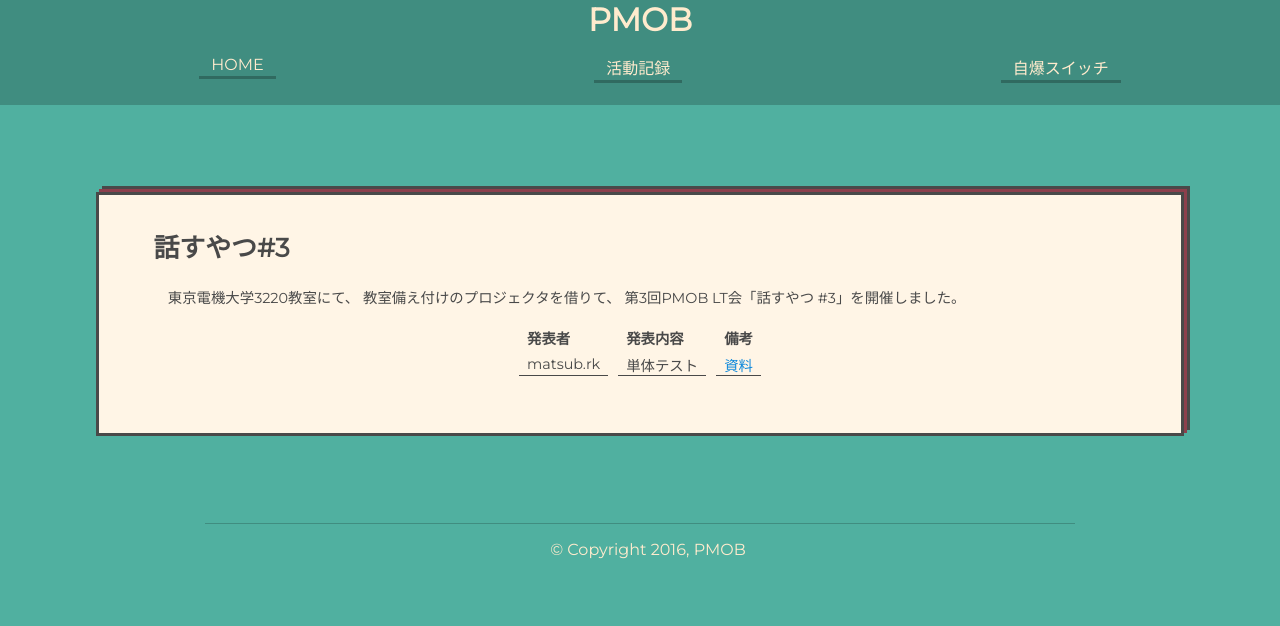
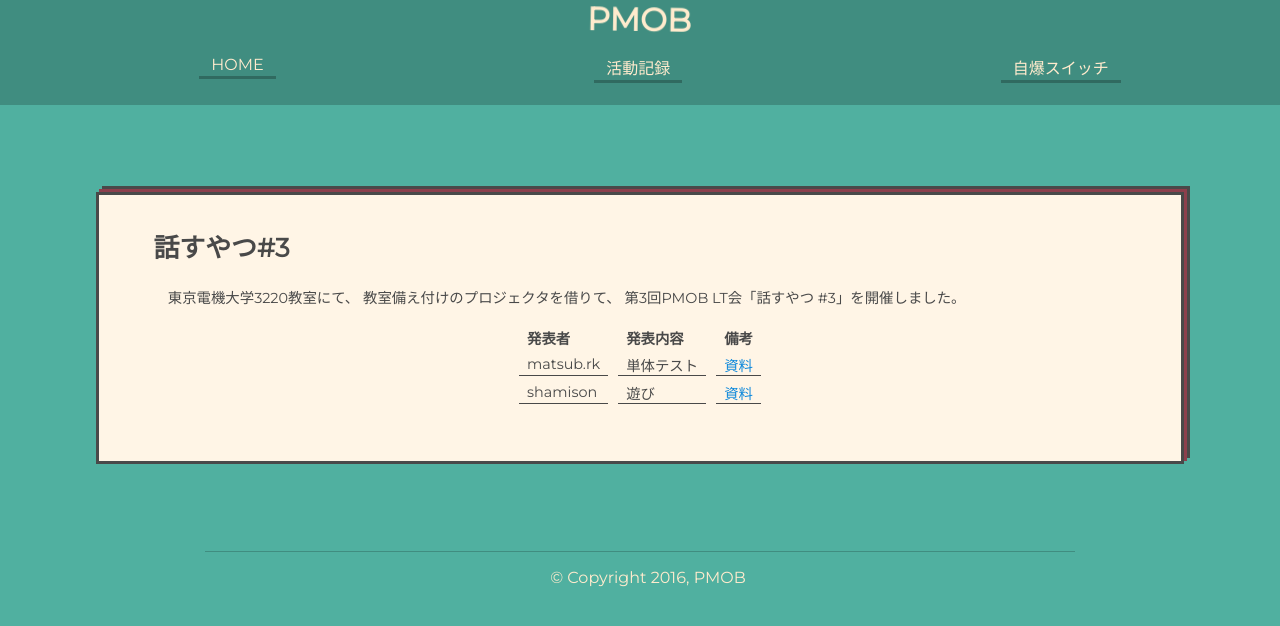
Before and after one commit to falcao0168/PMOB.github.io, a Jekyll site: the page built from _posts/2016-04-14-hanasuyatsu-03.md, in a window 1280 px wide. Shown: the top 626 px of the page. Built offline with Jekyll 4.4.1, drawn with Linux system fonts in a browser that asks for light colours.

Commit message:
shamison no yatu

```diff
--- a/_posts/2016-04-14-hanasuyatsu-03.md
+++ b/_posts/2016-04-14-hanasuyatsu-03.md
@@ -9,3 +9,4 @@ title: 話すやつ#3
 | 発表者     | 発表内容 | 備考 |
 |------------|----------|------|
 | matsub.rk  | 単体テスト | [資料](http://matsub.github.io/slides/LT_unit_test/#/) |
+| shamison   | 遊び | [資料](http://shamison.com/slides/asobi/) |
```
